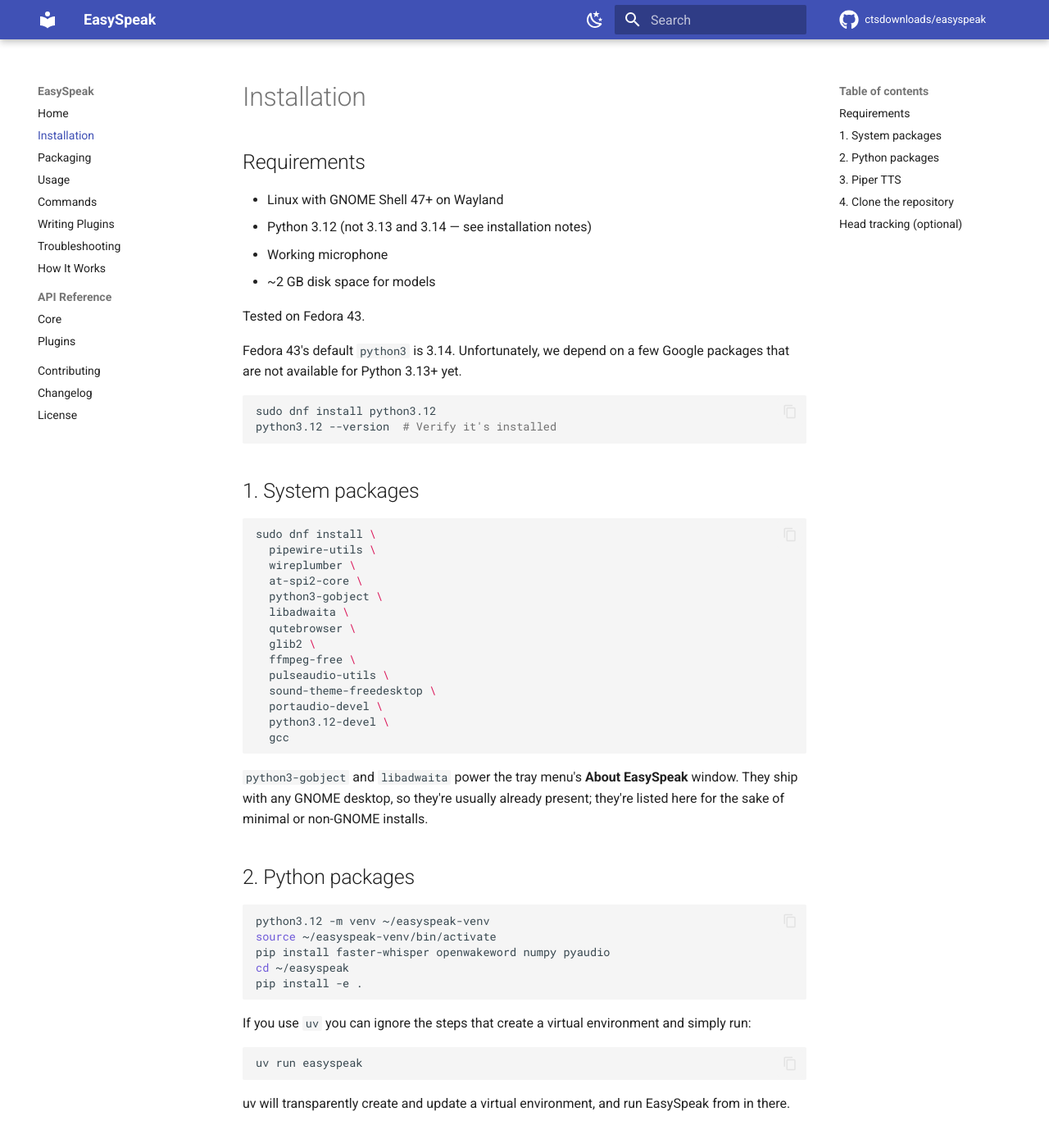
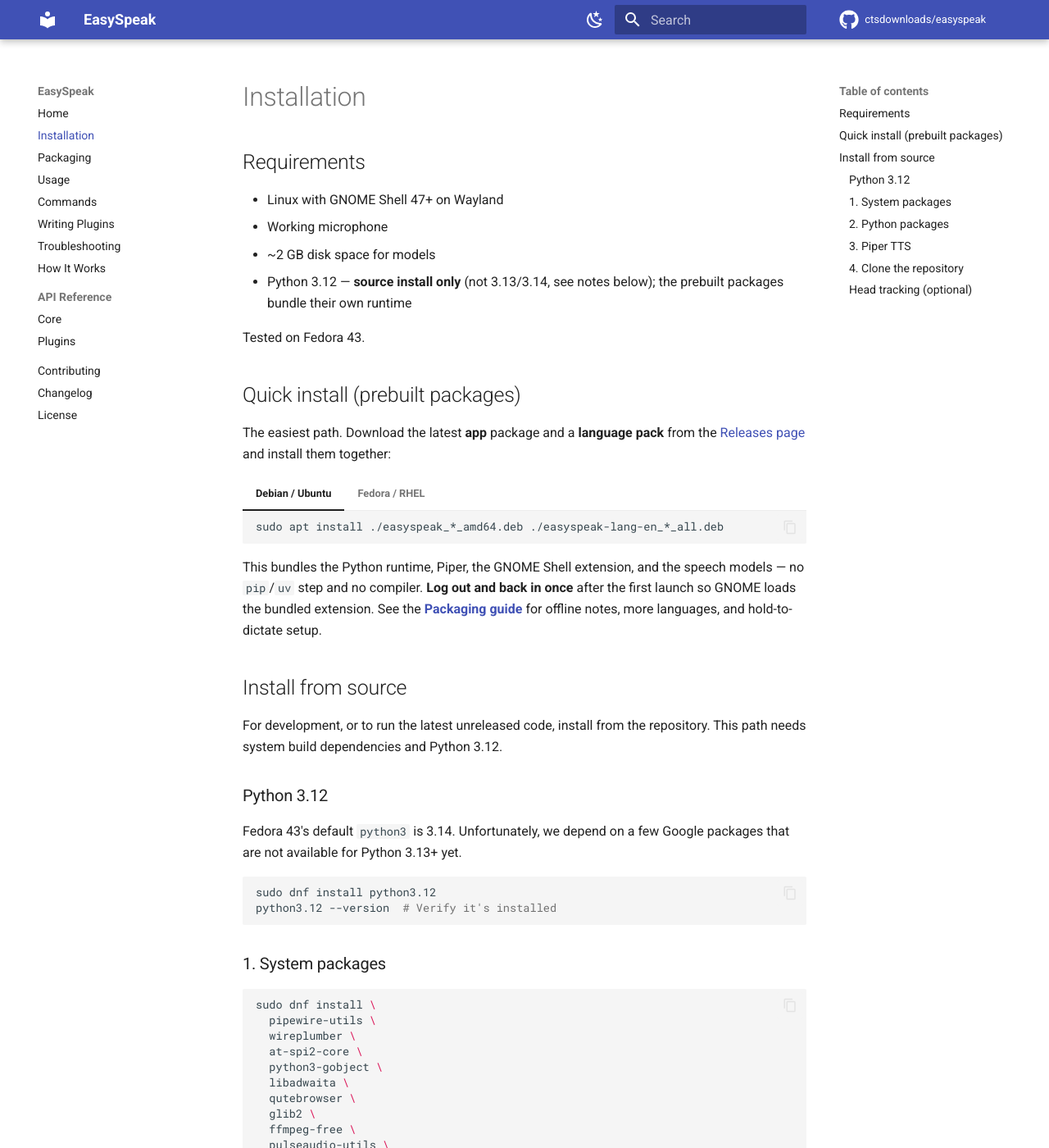
Before and after one commit to ctsdownloads/easyspeak, an MkDocs documentation site: the page built from docs/installation.md, in a window 1280 px wide and 1400 px high. Shown: the whole window at 82% size. Built offline with MkDocs 1.6.1 and Material for MkDocs 9.7.7, drawn with Linux system fonts in a browser that asks for light colours; comment, search, counter and statistics services are not loaded; the version menu is left out.

Commit message:
docs: restructure Installation around prebuilt packages
Lead the Installation guide with the native .deb/.rpm quick-install path
and move the from-source steps below it. Enable pymdownx.tabbed so the
Debian/Fedora content tabs (already used in the Packaging guide) render
as tabs instead of literal text. Point CONTRIBUTING's prerequisites at
the new "Install from source" section so contributors install the
system build dependencies first.

````diff
--- a/docs/installation.md
+++ b/docs/installation.md
@@ -3,11 +3,43 @@
 ## Requirements
 
 - Linux with GNOME Shell 47+ on Wayland
-- Python 3.12 (not 3.13 and 3.14 — see installation notes)
 - Working microphone
 - ~2 GB disk space for models
+- Python 3.12 — **source install only** (not 3.13/3.14, see notes below); the
+  prebuilt packages bundle their own runtime
 
 Tested on Fedora 43.
+
+## Quick install (prebuilt packages)
+
+The easiest path. Download the latest **app** package and a **language pack**
+from the [Releases page](https://github.com/ctsdownloads/easyspeak/releases)
+and install them together:
+
+=== "Debian / Ubuntu"
+
+    ```bash
+    sudo apt install ./easyspeak_*_amd64.deb ./easyspeak-lang-en_*_all.deb
+    ```
+
+=== "Fedora / RHEL"
+
+    ```bash
+    sudo dnf install ./easyspeak-*.x86_64.rpm ./easyspeak-lang-en-*.noarch.rpm
+    ```
+
+This bundles the Python runtime, Piper, the GNOME Shell extension, and the speech
+models — no `pip`/`uv` step and no compiler. **Log out and back in once** after
+the first launch so GNOME loads the bundled extension. See the
+**[Packaging guide](packaging.md#install)** for offline notes, more languages,
+and hold-to-dictate setup.
+
+## Install from source
+
+For development, or to run the latest unreleased code, install from the repository.
+This path needs system build dependencies and Python 3.12.
+
+### Python 3.12
 
 Fedora 43's default `python3` is 3.14. Unfortunately, we depend on a few Google
 packages that are not available for Python 3.13+ yet.
@@ -17,7 +49,7 @@
 python3.12 --version  # Verify it's installed
 ```
 
-## 1. System packages
+### 1. System packages
 
 ```bash
 sudo dnf install \
@@ -40,7 +72,7 @@
 window. They ship with any GNOME desktop, so they're usually already present;
 they're listed here for the sake of minimal or non-GNOME installs.
 
-## 2. Python packages
+### 2. Python packages
 
 ```bash
 python3.12 -m venv ~/easyspeak-venv
@@ -60,7 +92,7 @@
 uv will transparently create and update a virtual environment, and run EasySpeak
 from in there.
 
-## 3. Piper TTS
+### 3. Piper TTS
 
 ```bash
 mkdir -p ~/.local/bin
@@ -80,14 +112,14 @@
   "https://huggingface.co/rhasspy/piper-voices/resolve/v1.0.0/en/en_US/amy/medium/en_US-amy-medium.onnx.json"
 ```
 
-## 4. Clone the repository
+### 4. Clone the repository
 
 ```bash
 git clone https://github.com/ctsdownloads/easyspeak.git ~/easyspeak
 cd ~/easyspeak
 ```
 
-## Head tracking (optional)
+### Head tracking (optional)
 
 Head tracking requires a webcam and additional dependencies:
 
--- a/mkdocs.yml
+++ b/mkdocs.yml
@@ -92,6 +92,8 @@
     - name: mermaid
       class: mermaid
       format: !!python/name:pymdownx.superfences.fence_code_format
+- pymdownx.tabbed:
+    alternate_style: true
 
 extra:
   version:
````
Also changed, not shown: CONTRIBUTING.md (+6 -1 lines).
